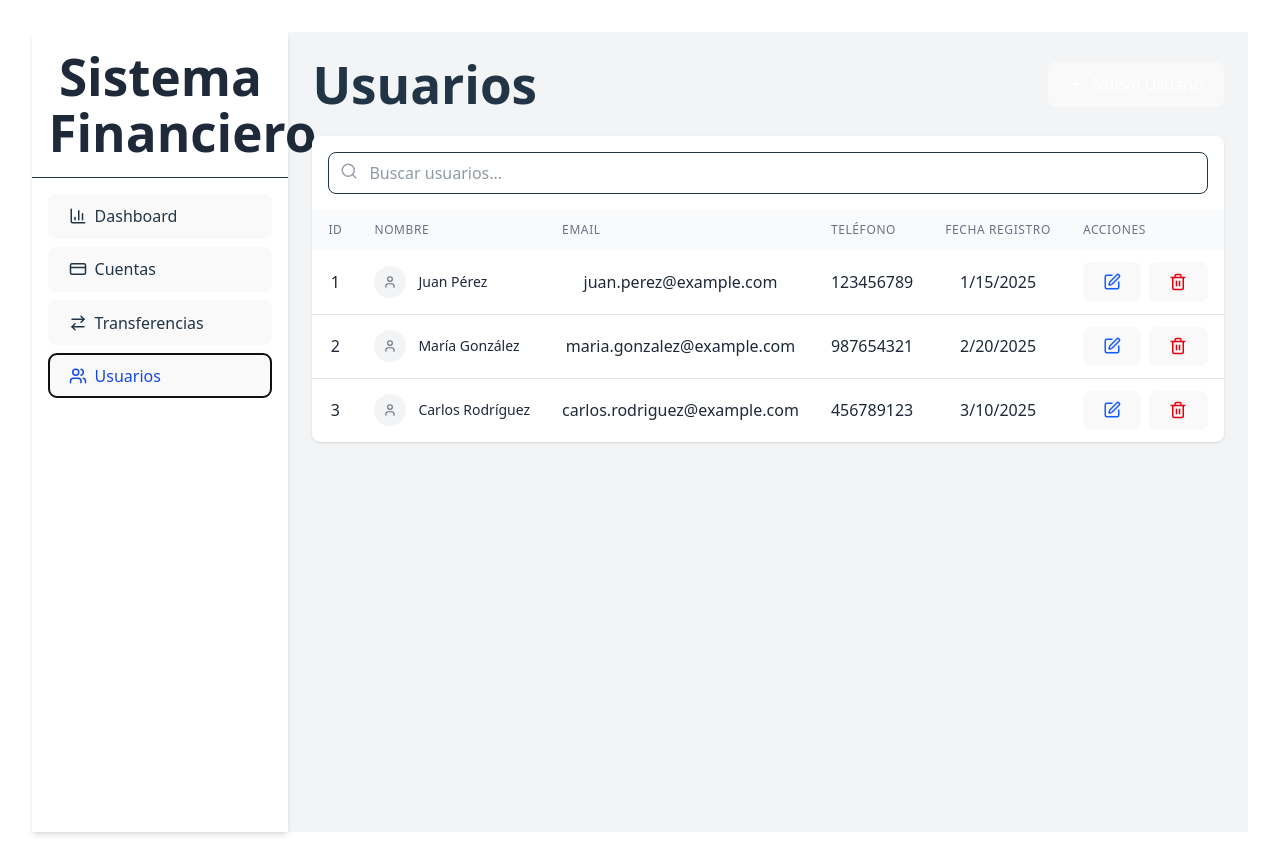
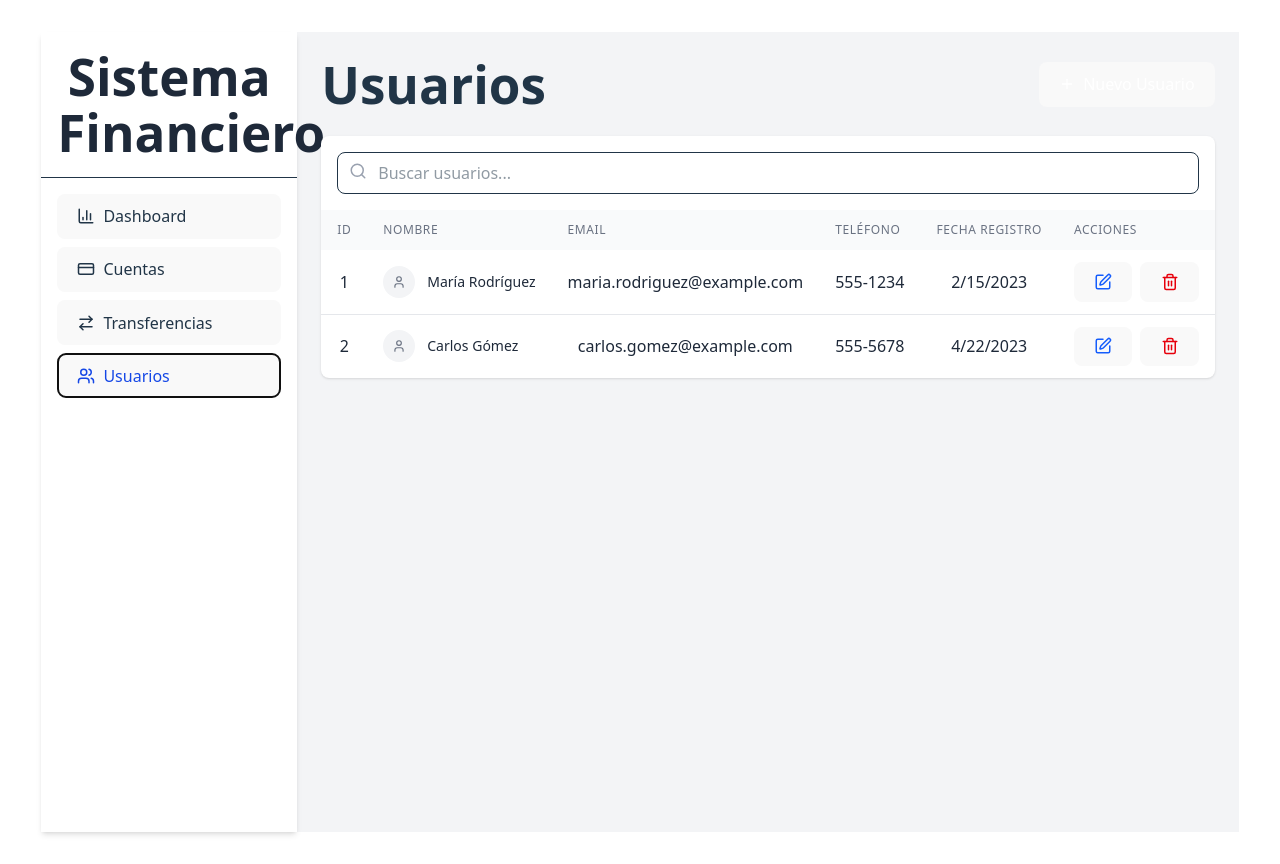
Before and after one commit to Marcoibarra898/CRUD-React-API, a React (Vite) app in the folder CRUD-React-API/: page / in a window 1280 px wide. Both pictures are taken after a click on the button "Usuarios". Built offline with nearby package versions, Linux system fonts and the light colour scheme.

Commit message:
fix: Se arreglo el componente de FormularioUsuario y ListaUsuario para cuado se agregue un usuario nuevo este se refleje en ListaUsuario

```diff
--- a/CRUD-React-API/package.json
+++ b/CRUD-React-API/package.json
@@ -14,12 +14,12 @@
     "amqplib": "^0.10.7",
     "axios": "^1.8.4",
     "fund": "^1.0.0",
-    "funding": "^1.0.9",
+    "funding": "^0.0.0",
     "lucide-react": "^0.503.0",
     "react": "^19.0.0",
     "react-dom": "^19.0.0",
     "recharts": "^2.15.3",
-    "tailwind": "^4.0.0"
+    "tailwind": "^2.3.1"
   },
   "devDependencies": {
     "@eslint/js": "^9.22.0",
--- a/CRUD-React-API/src/App.tsx
+++ b/CRUD-React-API/src/App.tsx
@@ -10,7 +10,7 @@ import ListaCuentas from "./components/ListaCuentas";
 import ListaTransferencias from "./components/ListaTransferencias";
 import ListaUsuarios from "./components/ListaUsuarios";
 
-import { Cuenta } from "./types";
+import { Cuenta, Usuario } from "./types";
 
 function App() {
   const [currentView, setCurrentView] = useState("dashboard");
@@ -47,6 +47,29 @@ function App() {
     },
   ]);
 
+  // Estado global para usuarios con datos iniciales
+  const [usuarios, setUsuarios] = useState<Usuario[]>([
+    {
+      id: 1,
+      nombre: "María",
+      apellido: "Rodríguez",
+      email: "maria.rodriguez@example.com",
+      telefono: "555-1234",
+      fechaRegistro: new Date(2023, 1, 15),
+    },
+    {
+      id: 2,
+      nombre: "Carlos",
+      apellido: "Gómez",
+      email: "carlos.gomez@example.com",
+      telefono: "555-5678",
+      fechaRegistro: new Date(2023, 3, 22),
+    },
+  ]);
+
+  const [mostrarFormularioUsuario, setMostrarFormularioUsuario] =
+    useState(false);
+
   // Lógica de transferencia
   const handleTransferencia = (
     cuentaOrigenId: number,
@@ -69,6 +92,32 @@ function App() {
   const navigateTo = (view: string, id?: number) => {
     setCurrentView(view);
     setEditId(id);
+    setMostrarFormularioUsuario(
+      view === "nuevoUsuario" || view === "editarUsuario"
+    );
+  };
+
+  const handleSaveUsuario = (usuario: Usuario) => {
+    if (usuario.id) {
+      // Actualizar usuario existente
+      setUsuarios((prev) =>
+        prev.map((u) => (u.id === usuario.id ? usuario : u))
+      );
+    } else {
+      // Crear nuevo usuario con ID y fecha de registro
+      const nuevoUsuario = {
+        ...usuario,
+        id: Date.now(),
+        fechaRegistro: new Date(),
+      };
+      setUsuarios((prev) => [...prev, nuevoUsuario]);
+    }
+    setMostrarFormularioUsuario(false);
+    setCurrentView("usuarios");
+  };
+
+  const handleDeleteUsuario = (id: number) => {
+    setUsuarios(usuarios.filter((u) => u.id !== id));
   };
 
   const renderContent = () => {
@@ -114,19 +163,27 @@ function App() {
           />
         );
       case "usuarios":
-        return (
+        return mostrarFormularioUsuario ? (
+          <UsuarioForm
+            usuarioId={editId}
+            onBack={() => navigateTo("usuarios")}
+            onSave={handleSaveUsuario}
+          />
+        ) : (
           <ListaUsuarios
+            usuarios={usuarios}
             onAdd={() => navigateTo("nuevoUsuario")}
             onEdit={(id: number) => navigateTo("editarUsuario", id)}
+            onDelete={handleDeleteUsuario}
           />
         );
       case "nuevoUsuario":
-        return <UsuarioForm onBack={() => navigateTo("usuarios")} />;
       case "editarUsuario":
         return (
           <UsuarioForm
             usuarioId={editId}
             onBack={() => navigateTo("usuarios")}
+            onSave={handleSaveUsuario}
           />
         );
       default:
@@ -199,7 +256,6 @@ function App() {
           </ul>
         </nav>
       </div>
-
       <div className="flex-1 overflow-auto">{renderContent()}</div>
     </div>
   );
--- a/CRUD-React-API/src/components/ListaUsuarios.tsx
+++ b/CRUD-React-API/src/components/ListaUsuarios.tsx
@@ -1,61 +1,40 @@
-import { useState, useEffect } from "react";
+import { useState } from "react";
 import { Edit, Trash2, Plus, Search, User } from "lucide-react";
 import { Usuario } from "../types";
 
 interface ListaUsuariosProps {
+  usuarios: Usuario[];
   onAdd: () => void;
   onEdit: (id: number) => void;
+  onDelete: (id: number) => void;
 }
 
-export default function ListaUsuarios({ onAdd, onEdit }: ListaUsuariosProps) {
-  const [usuarios, setUsuarios] = useState<Usuario[]>([]);
+export default function ListaUsuarios({
+  usuarios,
+  onAdd,
+  onEdit,
+  onDelete,
+}: ListaUsuariosProps) {
   const [busqueda, setBusqueda] = useState("");
-  const [cargando, setCargando] = useState(true);
-
-  useEffect(() => {
-    // implementacion de la api pendiente
-    setTimeout(() => {
-      setUsuarios([
-        {
-          id: 1,
-          nombre: "Juan",
-          apellido: "Pérez",
-          email: "juan.perez@example.com",
-          telefono: "123456789",
-          fechaRegistro: new Date("2025-01-15"),
-        },
-        {
-          id: 2,
-          nombre: "María",
-          apellido: "González",
-          email: "maria.gonzalez@example.com",
-          telefono: "987654321",
-          fechaRegistro: new Date("2025-02-20"),
-        },
-        {
-          id: 3,
-          nombre: "Carlos",
-          apellido: "Rodríguez",
-          email: "carlos.rodriguez@example.com",
-          telefono: "456789123",
-          fechaRegistro: new Date("2025-03-10"),
-        },
-      ]);
-      setCargando(false);
-    }, 1000);
-  }, []);
+  const [cargando, setCargando] = useState(false);
 
   const usuariosFiltrados = usuarios.filter(
     (usuario) =>
       usuario.nombre.toLowerCase().includes(busqueda.toLowerCase()) ||
       usuario.apellido.toLowerCase().includes(busqueda.toLowerCase()) ||
-      usuario.email.toLowerCase().includes(busqueda.toLowerCase())
+      (usuario.email &&
+        usuario.email.toLowerCase().includes(busqueda.toLowerCase()))
   );
 
   const eliminarUsuario = (id: number) => {
-    // implementacion de eliminar usuario pendiente al llamar la api
     if (window.confirm("¿Estás seguro de que deseas eliminar este usuario?")) {
-      setUsuarios(usuarios.filter((u) => u.id !== id));
+      // Simular un estado de carga antes de eliminar
+      setCargando(true);
+      // Simulamos una pequeña demora como si fuera una operación asíncrona
+      setTimeout(() => {
+        onDelete(id);
+        setCargando(false);
+      }, 300);
     }
   };
 
@@ -66,6 +45,7 @@ export default function ListaUsuarios({ onAdd, onEdit }: ListaUsuariosProps) {
         <button
           onClick={onAdd}
           className="bg-blue-600 hover:bg-blue-700 text-white py-2 px-4 rounded flex items-center"
+          aria-label="Añadir nuevo usuario"
         >
           <Plus size={16} className="mr-2" />
           Nuevo Usuario
@@ -75,7 +55,11 @@ export default function ListaUsuarios({ onAdd, onEdit }: ListaUsuariosProps) {
       <div className="bg-white rounded-lg shadow mb-6">
         <div className="p-4">
           <div className="relative">
+            <label htmlFor="buscar-usuario" className="sr-only">
+              Buscar usuarios
+            </label>
             <input
+              id="buscar-usuario"
               type="text"
               placeholder="Buscar usuarios..."
               className="w-full pl-10 pr-4 py-2 border rounded-lg"
@@ -85,12 +69,16 @@ export default function ListaUsuarios({ onAdd, onEdit }: ListaUsuariosProps) {
             <Search
               className="absolute left-3 top-2.5 text-gray-400"
               size={18}
+              aria-hidden="true"
             />
           </div>
         </div>
 
         {cargando ? (
-          <div className="flex justify-center items-center p-8">
+          <div
+            className="flex justify-center items-center p-8"
+            aria-label="Cargando usuarios"
+          >
             <div className="animate-spin rounded-full h-8 w-8 border-b-2 border-blue-600"></div>
           </div>
         ) : (
@@ -119,8 +107,6 @@ export default function ListaUsuarios({ onAdd, onEdit }: ListaUsuariosProps) {
                 </tr>
               </thead>
               <tbody className="divide-y divide-gray-200 text-gray-800">
-                {" "}
-                {/* <-- Cambio aquí */}
                 {usuariosFiltrados.length > 0 ? (
                   usuariosFiltrados.map((usuario) => (
                     <tr key={usuario.id} className="hover:bg-gray-50">
@@ -130,7 +116,11 @@ export default function ListaUsuarios({ onAdd, onEdit }: ListaUsuariosProps) {
                       <td className="py-3 px-4 whitespace-nowrap">
                         <div className="flex items-center">
                           <div className="flex-shrink-0 h-8 w-8 bg-gray-100 rounded-full flex items-center justify-center">
-                            <User size={14} className="text-gray-500" />
+                            <User
+                              size={14}
+                              className="text-gray-500"
+                              aria-hidden="true"
+                            />
                           </div>
                           <div className="ml-3">
                             <div className="text-sm font-medium">
@@ -146,21 +136,25 @@ export default function ListaUsuarios({ onAdd, onEdit }: ListaUsuariosProps) {
                         {usuario.telefono}
                       </td>
                       <td className="py-3 px-4 whitespace-nowrap">
-                        {usuario.fechaRegistro?.toLocaleDateString()}
+                        {usuario.fechaRegistro
+                          ? usuario.fechaRegistro.toLocaleDateString()
+                          : "-"}
                       </td>
                       <td className="py-3 px-4 whitespace-nowrap">
                         <div className="flex space-x-2">
                           <button
                             className="text-blue-600 hover:text-blue-800"
-                            onClick={() =>
-                              usuario.id !== undefined && onEdit(usuario.id)
-                            }
+                            onClick={() => usuario.id && onEdit(usuario.id)}
+                            aria-label={`Editar usuario ${usuario.nombre} ${usuario.apellido}`}
                           >
                             <Edit size={18} />
                           </button>
                           <button
                             className="text-red-600 hover:text-red-800"
-                            onClick={() => eliminarUsuario(usuario.id!)}
+                            onClick={() =>
+                              usuario.id && eliminarUsuario(usuario.id)
+                            }
+                            aria-label={`Eliminar usuario ${usuario.nombre} ${usuario.apellido}`}
                           >
                             <Trash2 size={18} />
                           </button>
```
Also changed, not shown: CRUD-React-API/src/components/FormularioUsuario.tsx (+46 -43 lines), 1 other file (tests, documents, lock files or other folders).
